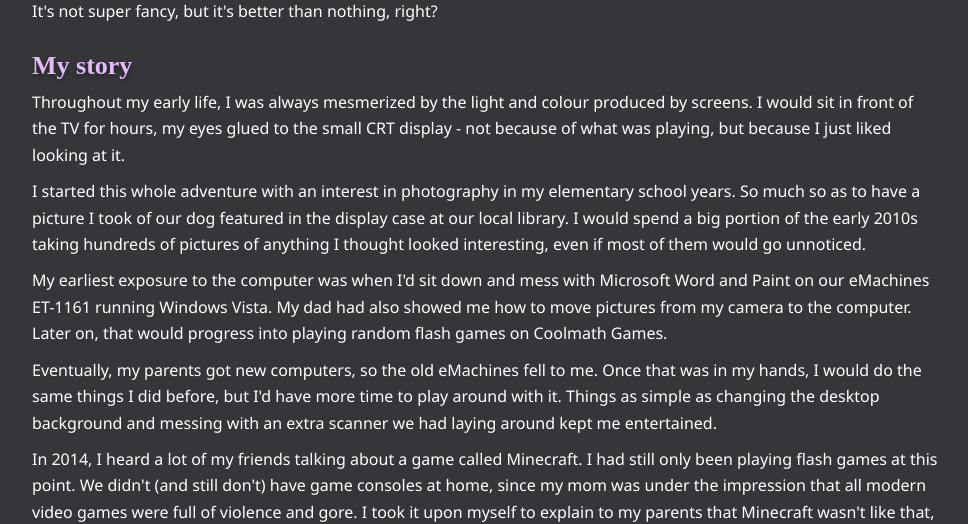
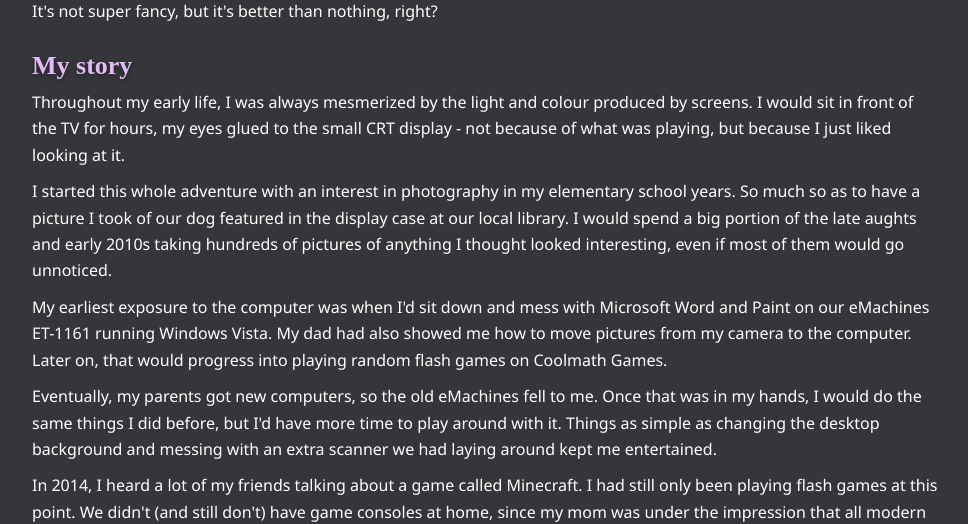
Before and after one commit to CyberGen49/simplecyber.org, a PHP site: page / in a window 1280 px wide. Shown: the part 430-954 px from the top of the page, without its empty margins (153-1121 px from the left). Run offline with PHP 8.4, Linux system fonts and the light colour scheme; some libraries are stand-ins or nearby versions; some web fonts are replaced.

Commit message:
Update index.php

```diff
--- a/index.php
+++ b/index.php
@@ -17,7 +17,7 @@ $webConf = [
 
     <h2>My story</h2>
     <p>Throughout my early life, I was always mesmerized by the light and colour produced by screens. I would sit in front of the TV for hours, my eyes glued to the small CRT display - not because of what was playing, but because I just liked looking at it.</p>
-    <p>I started this whole adventure with an interest in photography in my elementary school years. So much so as to have a picture I took of our dog featured in the display case at our local library. I would spend a big portion of the early 2010s taking hundreds of pictures of anything I thought looked interesting, even if most of them would go unnoticed.</p>
+    <p>I started this whole adventure with an interest in photography in my elementary school years. So much so as to have a picture I took of our dog featured in the display case at our local library. I would spend a big portion of the late aughts and early 2010s taking hundreds of pictures of anything I thought looked interesting, even if most of them would go unnoticed.</p>
     <p>My earliest exposure to the computer was when I'd sit down and mess with Microsoft Word and Paint on our eMachines ET-1161 running Windows Vista. My dad had also showed me how to move pictures from my camera to the computer. Later on, that would progress into playing random flash games on Coolmath Games.</p>
     <p>Eventually, my parents got new computers, so the old eMachines fell to me. Once that was in my hands, I would do the same things I did before, but I'd have more time to play around with it. Things as simple as changing the desktop background and messing with an extra scanner we had laying around kept me entertained.</p>
     <p>In 2014, I heard a lot of my friends talking about a game called Minecraft. I had still only been playing flash games at this point. We didn't (and still don't) have game consoles at home, since my mom was under the impression that all modern video games were full of violence and gore. I took it upon myself to explain to my parents that Minecraft wasn't like that, and, later that year, they got it for me.</p>
```
